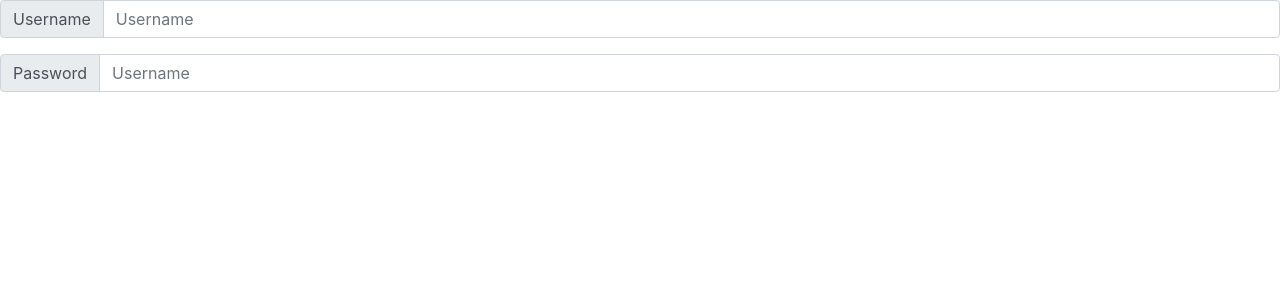
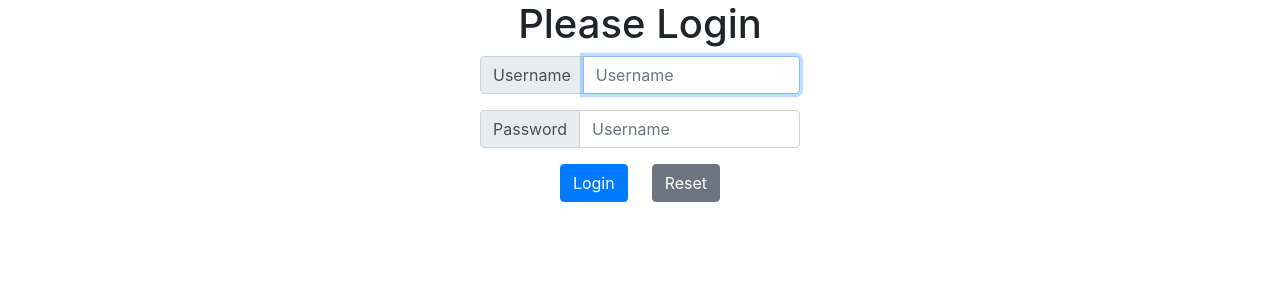
Before and after one commit to arpitdalal/lms, a React app: page / in a window 1280 px wide. Shown: the top 300 px of the page. Built offline with nearby package versions, Linux system fonts and the light colour scheme.

Commit message:
added Login and admin home page and navigation between them is done

```diff
--- a/src/App.js
+++ b/src/App.js
@@ -1,13 +1,20 @@
-import React from 'react';
+import React, { useState } from 'react';
 import Login from './containers/Login/Login';
+import AdminHome from './containers/Admin/Home';
 
 import 'bootstrap/dist/css/bootstrap.min.css';
 import './App.css';
 
 function App() {
+  const [ isAuthenticated, setIsAuthenticated ] = useState(false);
+
   return (
     <div className='App'>
-      <Login />
+      {isAuthenticated ? (
+        <AdminHome setIsAuthenticated={setIsAuthenticated} />
+      ) : (
+        <Login setIsAuthenticated={setIsAuthenticated} />
+      )}
     </div>
   );
 }
--- /dev/null
+++ b/src/components/BootstrapWrap/index.js
@@ -0,0 +1,4 @@
+import React from 'react';
+import { InputGroup, FormControl, Button } from 'react-bootstrap';
+
+export { InputGroup, FormControl, Button };
--- /dev/null
+++ b/src/components/Button/Button.js
@@ -0,0 +1,13 @@
+import React from 'react';
+
+import { Button } from '../BootstrapWrap';
+
+const ButtonWrap = ({ variant, text, className, onClick }) => {
+  return (
+    <Button variant={variant} className={className} onClick={onClick}>
+      {text}
+    </Button>
+  );
+};
+
+export default ButtonWrap;
--- /dev/null
+++ b/src/components/Button/PrimaryBtn.js
@@ -0,0 +1,9 @@
+import React from 'react';
+
+import BtnWrap from './Button';
+
+const PrimaryBtn = ({ text, onClick }) => {
+  return <BtnWrap variant='primary' text={text} onClick={onClick} />;
+};
+
+export default PrimaryBtn;
--- /dev/null
+++ b/src/components/Button/SecondaryBtn.js
@@ -0,0 +1,9 @@
+import React from 'react';
+
+import BtnWrap from './Button';
+
+const SecondaryBtn = ({ text }) => {
+  return <BtnWrap variant='secondary' text={text} className='ml-4' />;
+};
+
+export default SecondaryBtn;
--- /dev/null
+++ b/src/components/Heading/H1.js
@@ -0,0 +1,7 @@
+import React from 'react';
+
+const H1 = ({ text }) => {
+  return <h1>{text}</h1>;
+};
+
+export default H1;
--- a/src/components/Input/BootstrapWrap/index.js
+++ /dev/null
@@ -1,4 +0,0 @@
-import React from 'react';
-import { InputGroup, FormControl } from 'react-bootstrap';
-
-export { InputGroup, FormControl };
--- a/src/components/Input/Input.js
+++ b/src/components/Input/Input.js
@@ -1,14 +1,14 @@
 import React from 'react';
-import { InputGroup, FormControl } from './BootstrapWrap';
+import { InputGroup, FormControl } from '../BootstrapWrap';
 
-const Input = (props) => {
+const Input = ({ text, focus }) => {
   return (
     <React.Fragment>
       <InputGroup className='mb-3'>
         <InputGroup.Prepend>
-          <InputGroup.Text id='basic-addon1'>{props.text}</InputGroup.Text>
+          <InputGroup.Text id='basic-addon1'>{text}</InputGroup.Text>
         </InputGroup.Prepend>
-        <FormControl placeholder='Username' aria-label='Username' aria-describedby='basic-addon1' />
+        <FormControl placeholder='Username' aria-label='Username' aria-describedby='basic-addon1' autoFocus={focus} />
       </InputGroup>
     </React.Fragment>
   );
--- /dev/null
+++ b/src/components/index.js
@@ -0,0 +1,7 @@
+import Input from './Input/Input';
+import H1 from './Heading/H1';
+import BtnWrap from './Button/Button';
+import PrimaryBtn from './Button/PrimaryBtn';
+import SecondaryBtn from './Button/SecondaryBtn';
+
+export { Input, H1, BtnWrap, PrimaryBtn, SecondaryBtn };
--- /dev/null
+++ b/src/containers/Admin/Home.js
@@ -0,0 +1,18 @@
+import React from 'react';
+
+const Home = ({ setIsAuthenticated }) => {
+  return (
+    <div>
+      Admin Home Page{' '}
+      <a
+        onClick={() => {
+          setIsAuthenticated(false);
+        }}
+      >
+        Logout
+      </a>
+    </div>
+  );
+};
+
+export default Home;
--- /dev/null
+++ b/src/containers/Login/Login.css
@@ -0,0 +1,4 @@
+.login {
+    margin: 0 auto;
+    max-width: 20rem;
+}
--- a/src/containers/Login/Login.js
+++ b/src/containers/Login/Login.js
@@ -1,11 +1,21 @@
 import React from 'react';
-import Input from '../../components/Input/Input';
+import { Input, H1, PrimaryBtn, SecondaryBtn } from '../../components';
 
-const Login = () => {
+import './Login.css';
+
+const Login = ({ setIsAuthenticated }) => {
   return (
-    <div>
-      <Input text='Username' />
+    <div className='login'>
+      <H1 text='Please Login' />
+      <Input text='Username' focus={true} />
       <Input text='Password' />
+      <PrimaryBtn
+        text='Login'
+        onClick={() => {
+          setIsAuthenticated(true);
+        }}
+      />
+      <SecondaryBtn text='Reset' />
     </div>
   );
 };
```
